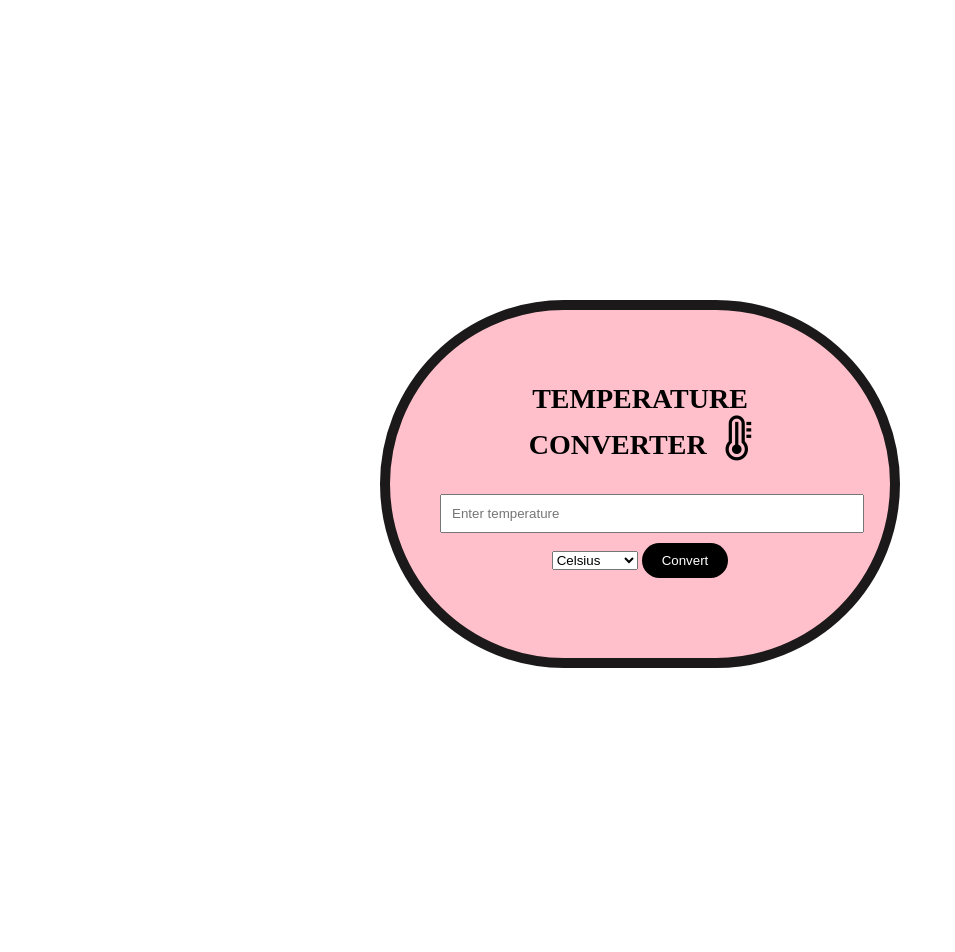
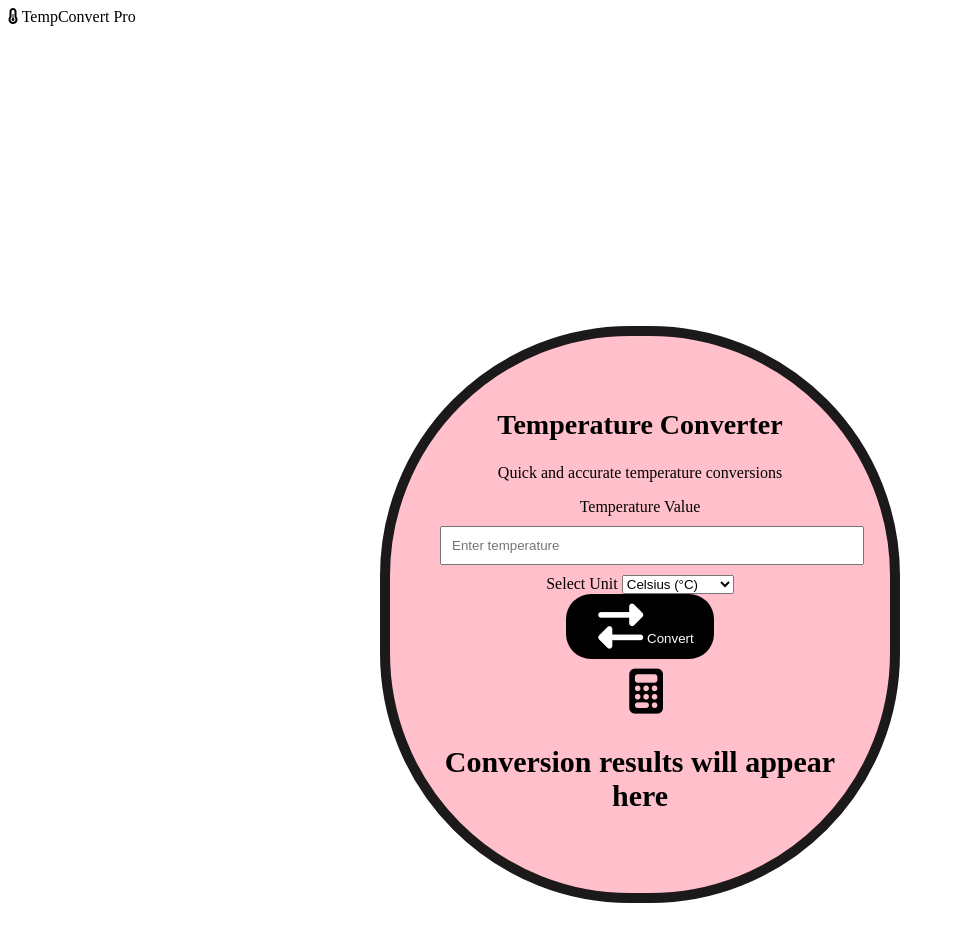
Before and after one commit to agnivesh24/Temperture-Converter, a plain HTML site: page index.html in a window 1280 px wide. Shown: the top 952 px of the page, without its empty margins (0-955 px from the left). Drawn offline with Linux system fonts and the light colour scheme.

Commit message:
Update index.html

```diff
--- a/index.html
+++ b/index.html
@@ -3,24 +3,64 @@
 <head>
     <meta charset="UTF-8">
     <meta name="viewport" content="width=device-width, initial-scale=1.0">
-    <title>Temperature Converter</title>
+    <title>Temperature Converter Pro</title>
+    <link rel="stylesheet" href="https://cdnjs.cloudflare.com/ajax/libs/font-awesome/6.5.1/css/all.min.css">
     <link rel="stylesheet" href="style.css">
-    <script type="text/javascript" src="script.js"></script>
 </head>
 <body>
-    <body>
-        <link rel="stylesheet" href="https://cdnjs.cloudflare.com/ajax/libs/font-awesome/4.7.0/css/font-awesome.min.css">
+    <nav class="navbar">
+        <div class="logo">
+            <i class="fas fa-thermometer-half"></i>
+            TempConvert Pro
+        </div>
+    </nav>
+
+    <div class="container">
         <div class="converter">
-            <span>
-                <h2>TEMPERATURE CONVERTER <i class="fa fa-thermometer"></i>
-                </h2>
-            </span>
-            <input type="number" id="temperature" placeholder="Enter temperature" />
-            <select id="unit">
-              <option value="celsius">Celsius</option>
-              <option value="fahrenheit">Fahrenheit</option>
-              <option value="kelvin">Kelvin</option>
-            </select>
-            <button onclick="convertTemperature()">Convert</button>
-            <p id="result"></p>
-          </div>
+            <header class="converter__header">
+                <h2>Temperature Converter</h2>
+                <p class="subtitle">Quick and accurate temperature conversions</p>
+            </header>
+
+            <div class="converter__form">
+                <div class="input-group">
+                    <label for="temperature">Temperature Value</label>
+                    <input type="number" id="temperature" placeholder="Enter temperature" required />
+                </div>
+                <div class="input-group">
+                    <label for="unit">Select Unit</label>
+                    <select id="unit">
+                        <option value="celsius">Celsius (°C)</option>
+                        <option value="fahrenheit">Fahrenheit (°F)</option>
+                        <option value="kelvin">Kelvin (K)</option>
+                    </select>
+                </div>
+                <button onclick="convertTemperature()" class="convert-btn">
+                    <i class="fas fa-exchange-alt"></i> Convert
+                </button>
+            </div>
+
+            <div class="result" id="result">
+                <div class="result-placeholder">
+                    <i class="fas fa-calculator"></i>
+                    <p>Conversion results will appear here</p>
+                </div>
+            </div>
+        </div>
+
+        <div class="info-cards">
+            <div class="info-card">
+                <i class="fas fa-info-circle"></i>
+                <h3>How it works</h3>
+                <p>Enter a temperature value and select the unit to convert from. The converter will show equivalent values in other units.</p>
+            </div>
+        </div>
+    </div>
+
+    <footer class="footer">
+        <p>© 2024 TempConvert Pro | All Rights Reserved</p>
+    </footer>
+
+    <script src="script.js"></script>
+</body>
+</html>
```
